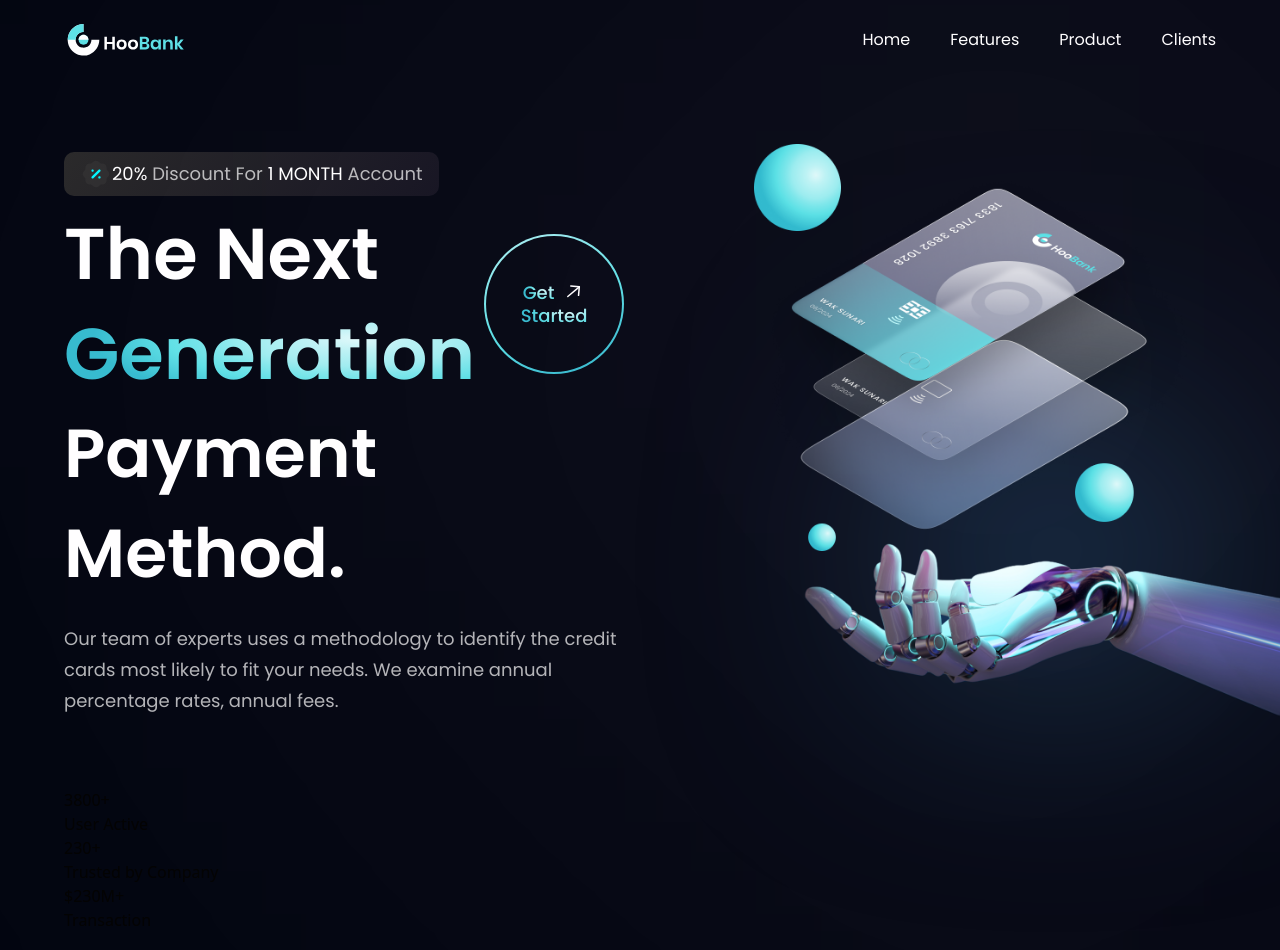
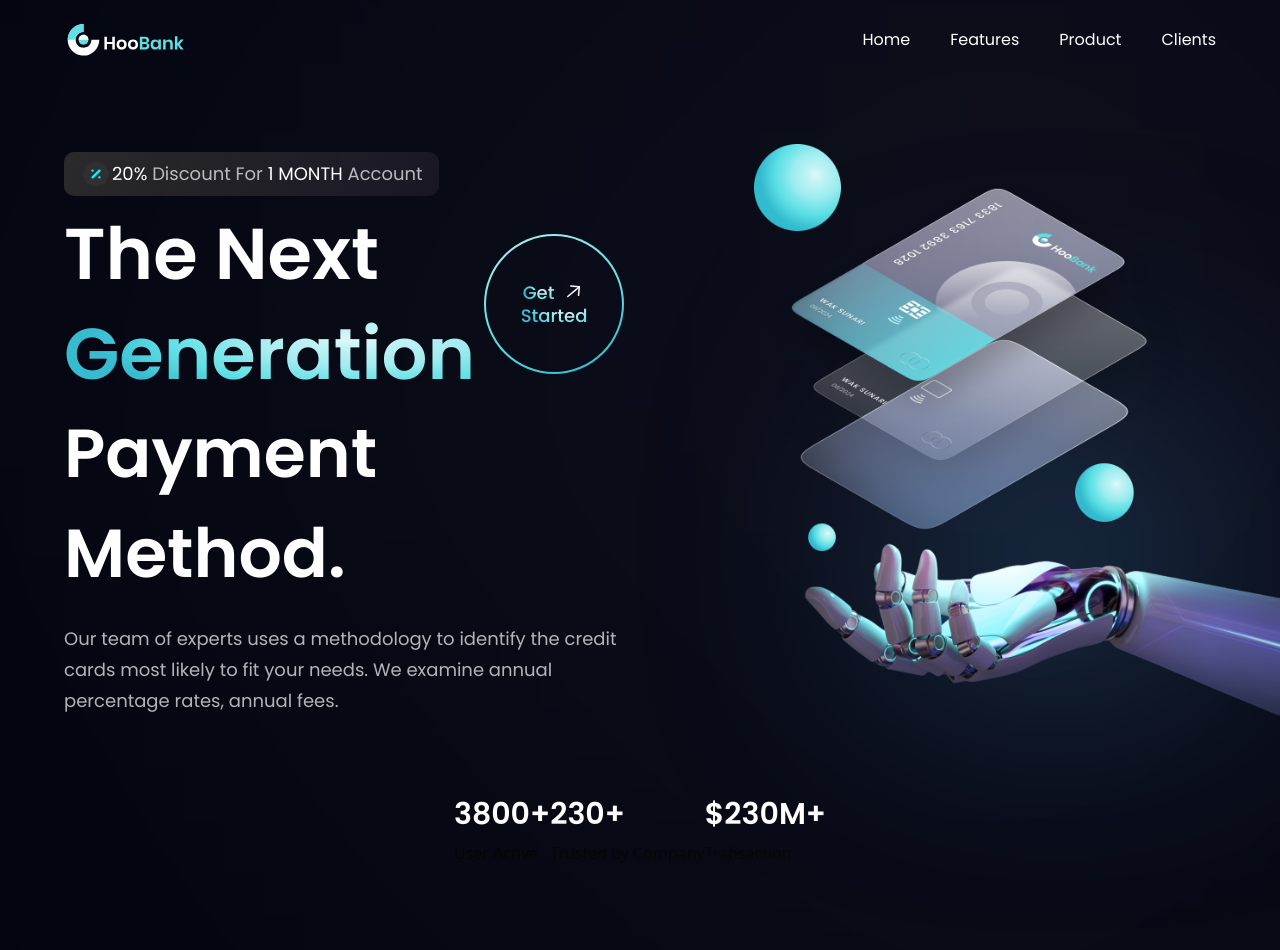
Before and after one commit to CJCODESgit/Free-X, a React (Vite) app: page / in a window 1280 px wide. Shown: the top 950 px of the page. Built offline with nearby package versions, Linux system fonts and the light colour scheme.

Commit message:
stats styles

```diff
--- a/src/components/stats.jsx
+++ b/src/components/stats.jsx
@@ -2,10 +2,10 @@ import { stats } from '../constants';
 import styles from '../style';
 
 const Stats = () => (
-  <section className={`${styles.flexcenter} flex-row flex-wrap sm:mb-20 mb-6 `}>
+  <section className={`${styles.flexCenter} flex-row flex-wrap sm:mb-20 mb-6 `}>
     {stats.map((stat) => (
       <div key={stat.id} className=''>
-        <h4>{stat.value}</h4>
+        <h4 className='font-poppins font-semibold xs:text-[30px] xs:leading-[53px] leading-[43px] text-white '>{stat.value}</h4>
         <p>{stat.title}</p>
       </div>
     ))}
```
